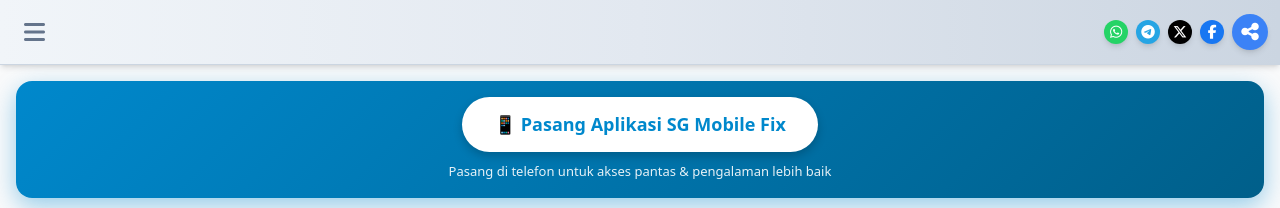
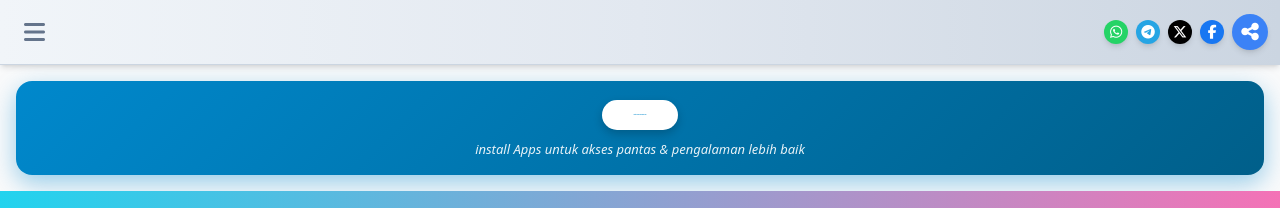
Before and after one commit to Lilmoki91/sg-mobile-fix-setia-alam, a plain HTML site: page frontend/index.html in a window 1280 px wide. Shown: the top 208 px of the page. Drawn offline with nearby package versions, Linux system fonts and the light colour scheme; grey boxes are pictures that could not be loaded.

Commit message:
Modify install button text and style in index.html
Updated button text and adjusted font size for better visibility.

```diff
--- a/frontend/index.html
+++ b/frontend/index.html
@@ -172,10 +172,10 @@
 <!-- 📌 BUTANG INSTALL APP UNTUK SEMUA PENGGUNA    -->
 <!-- 📌 ========================================== -->
 <div id="install-banner" style="display: none; background: linear-gradient(135deg, #0088CC, #005F8A); color: white; padding: 16px; text-align: center; border-radius: 16px; margin: 16px; box-shadow: 0 8px 25px rgba(0,136,204,0.4);">
-  <button id="install-btn" style="background: white; color: #0088CC; border: none; padding: 14px 32px; border-radius: 50px; font-weight: bold; font-size: 18px; cursor: pointer; box-shadow: 0 4px 10px rgba(0,0,0,0.2);">
-    📱 Pasang Aplikasi SG Mobile Fix
+  <button id="install-btn" style="background: white; color: #0088CC; border: none; padding: 14px 32px; border-radius: 50px; font-weight: bold; font-size: 1px; cursor: pointer; box-shadow: 0 4px 10px rgba(0,0,0,0.2);">
+     Isntall Apps SG Mobile Fix
   </button>
-  <p style="margin: 10px 0 0; font-size: 13px; opacity: 0.9;">Pasang di telefon untuk akses pantas & pengalaman lebih baik</p>
+  <p style="margin: 10px 0 0; font-size: 13px; opacity: 0.9; font-style: italic;">install Apps untuk akses pantas & pengalaman lebih baik</p>
 </div>
 <!-- 📌 ========================================== -->
 
```
